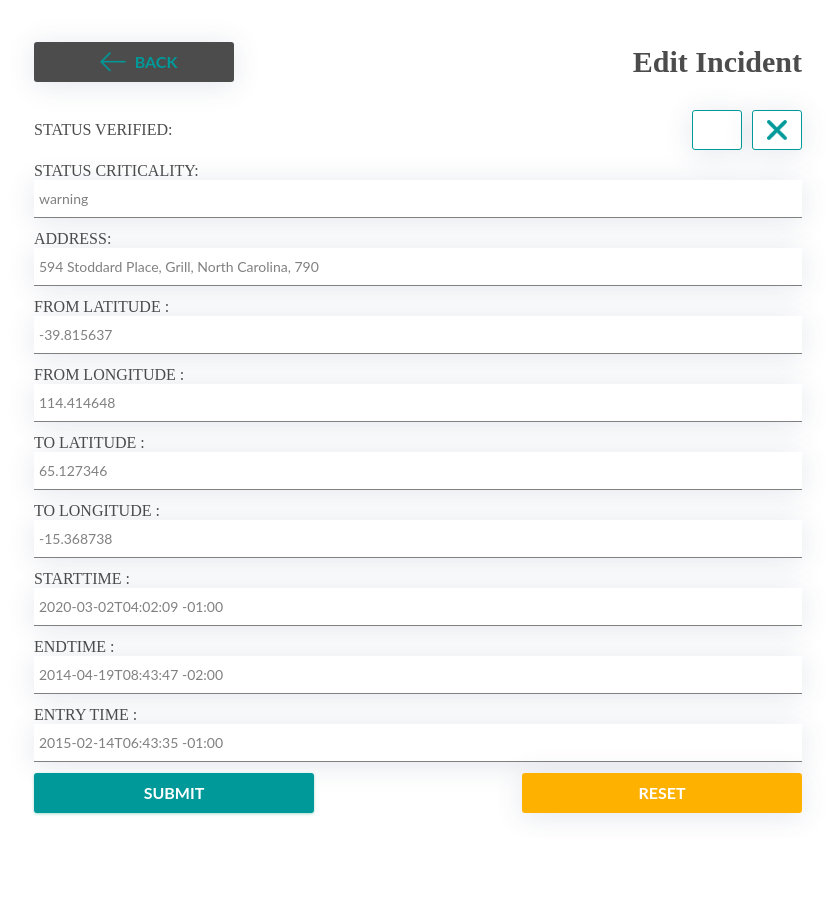
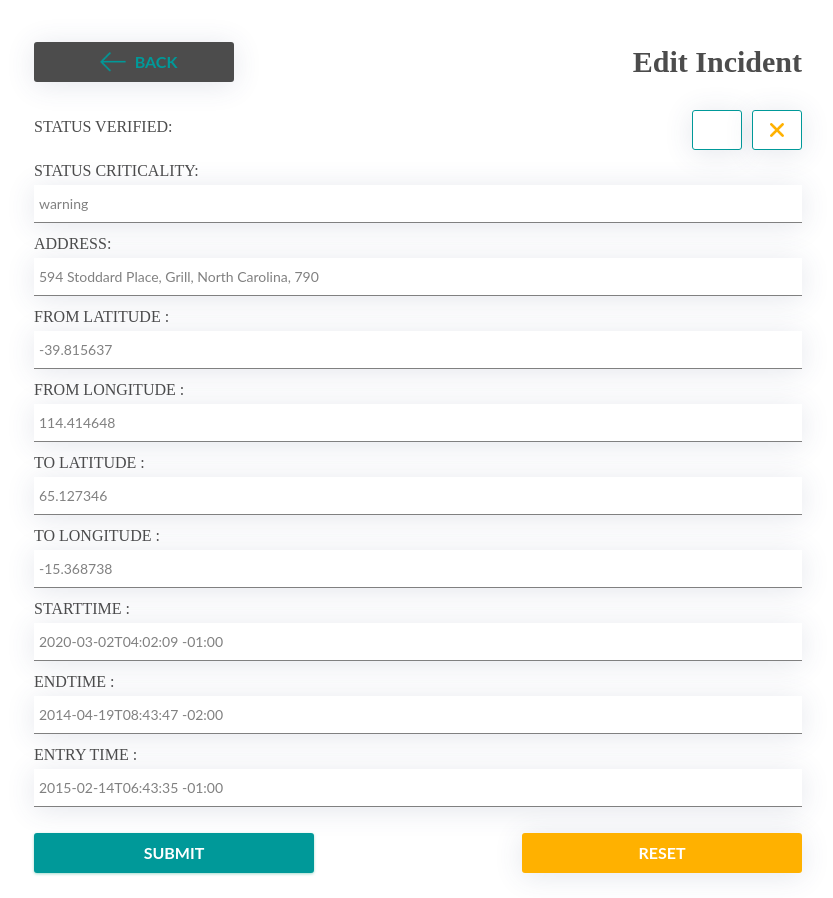
Before and after one commit to mtrabelsi/mos-system, a React (Create React App) app: page /edit/5ed60f010496ed3a481374d3 in a window 1280 px wide. Shown: the whole page, without its empty margins (222-1055 px from the left). Before the commit the page ends 838 px from the top, so only its background shows below. Built offline with nearby package versions, Linux system fonts and the light colour scheme.

Commit message:
Fixed some minor UI glitches

```diff
--- a/src/components/Button/atoms.tsx
+++ b/src/components/Button/atoms.tsx
@@ -64,4 +64,5 @@ export const ControlButtons = s.div`
   display: flex;
   justify-content: space-between;
   flex-wrap: wrap;
+  margin-top: 15px;
 `
--- a/src/components/Button/index.tsx
+++ b/src/components/Button/index.tsx
@@ -15,7 +15,8 @@ const Btn: React.FC<ButtonPropType | RouteComponentProps> = (props) => {
     textStyle,
     isDanger,
     hasIconRight,
-    iconRight
+    iconRight,
+    iconLeftStyle
   } = props as ButtonPropType
   return (
     <Button
@@ -23,7 +24,7 @@ const Btn: React.FC<ButtonPropType | RouteComponentProps> = (props) => {
       disabled={disabled}
       style={buttonStyle}
     >
-      {hasIconLeft && iconLeft && <Img src={iconLeft} style={imgStyle} />}
+      {hasIconLeft && iconLeft && <Img src={iconLeft} style={{...imgStyle, ...iconLeftStyle}} />}
       <ButtonText style={textStyle}>{value}</ButtonText>
       {hasIconRight && iconRight && <Img src={iconRight} style={imgStyle} />}
     </Button>
--- a/src/components/Button/types.tsx
+++ b/src/components/Button/types.tsx
@@ -10,6 +10,7 @@ export type ButtonPropType = {
     textStyle?: object,
     imgStyle?: object,
     value?: string,
+    iconLeftStyle?: object,
     hasIconLeft?: boolean,
     successMode?: boolean,
     outlineMode?: boolean,
--- a/src/components/InputText/atoms.tsx
+++ b/src/components/InputText/atoms.tsx
@@ -53,4 +53,5 @@ export const Label = s.label`
 export const LabelText = s.span`
   width: 100%;
   text-transform: uppercase;
+  margin-bottom: 5px;
 `
--- a/src/pages/Edit/index.tsx
+++ b/src/pages/Edit/index.tsx
@@ -8,7 +8,7 @@ import Button from '../../components/Button';
 import { ControlButtons } from '../../components/Button/atoms';
 import { getPropByPath, generateFormData } from './helper';
 import checkIcon from './../../icons/check.png'
-import closeIcon from './../../icons/close.png'
+import closeIcon from './../../icons/close-error.png'
 
 
 const EditItem: React.FC<any> =  (props) => {
@@ -87,6 +87,9 @@ const EditItem: React.FC<any> =  (props) => {
                         outlineMode
                         hasIconLeft={!toEditItem.status.verified}
                         iconLeft={closeIcon}
+                        iconLeftStyle={{
+                            height: 14
+                        }}
                         customWidth="50px"
                         customMargin="0 0 0 10px"
                     />
```
Also changed, not shown: src/icons/close-error.png (added).
